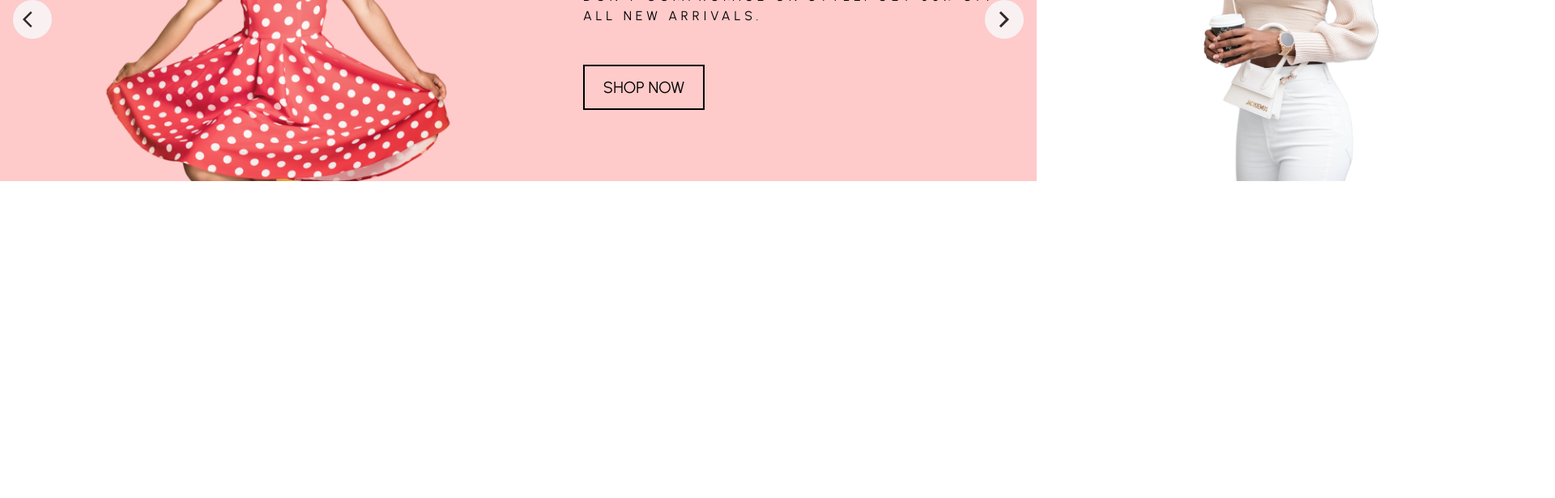
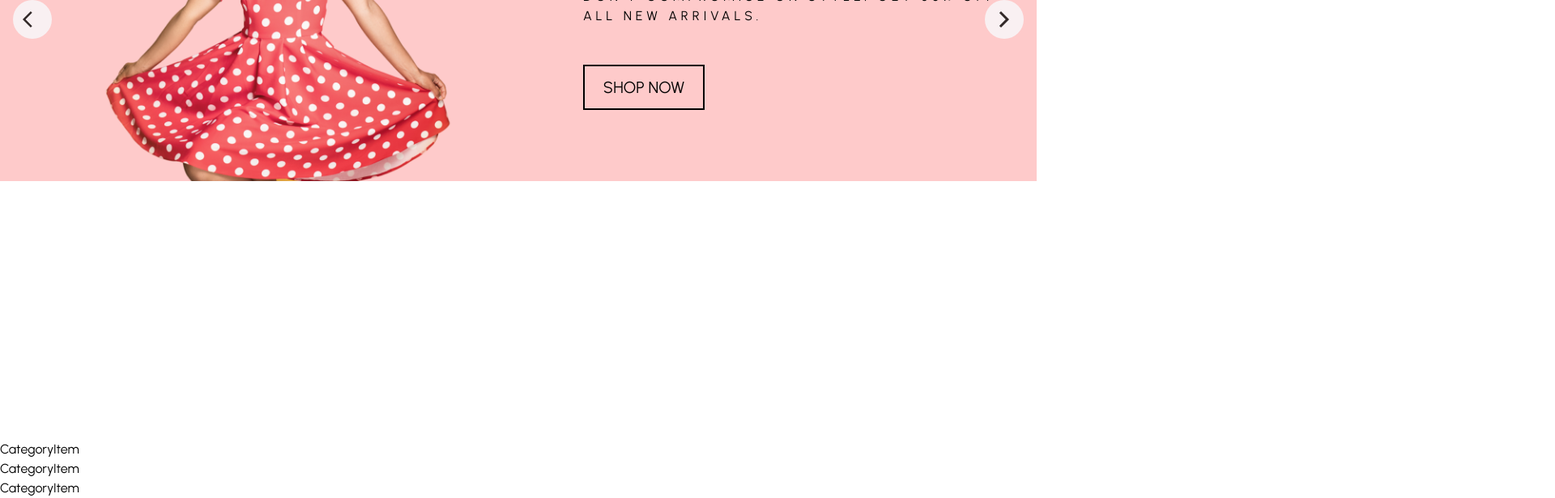
Before and after one commit to ddelimond/Stash, a React (Vite) app: page / in a window 1280 px wide. Shown: the part 393-1009 px from the top of the page at 81% size, 1920 px wide, since content can reach past the window. Before the commit the page ends 937 px from the top, so only its background shows below. Built offline with nearby package versions, Linux system fonts and the light colour scheme.

Commit message:
=fixed slider and added contaier component

```diff
--- /dev/null
+++ b/src/components/Categories.jsx
@@ -0,0 +1,17 @@
+import React from 'react'
+import { categories } from '../data'
+import CategoryItem from './CategoryItem'
+
+const Categories = () => {
+
+
+
+    return (
+
+        <div className='container '>
+            {categories.map((item) => <CategoryItem item={item} />)}
+        </div>
+
+    )
+}
+export default Categories
--- /dev/null
+++ b/src/components/CategoryItem.jsx
@@ -0,0 +1,11 @@
+import React from 'react'
+
+const CategoryItem = ({ item }) => {
+    return (
+        <div className='container '>
+            CategoryItem
+        </div>
+    )
+}
+
+export default CategoryItem
--- a/src/components/Navbar.jsx
+++ b/src/components/Navbar.jsx
@@ -10,7 +10,7 @@
                 <div className="flex justify-between py-5 px-2 items-center" >
                     <div className='flex flex-row items-center '>
                         <span className='text-sm cursor-pointer'>EN</span>
-                        <div className='flex border-black/40 rounded-2xl border-2 p-1 ml-6 border-solid  '>
+                        <div className='flex border-black/40  border-b-2 p-1 ml-6 border-solid  '>
                             <input type="text" className='focus:outline-none' />
                             <SearchIcon className='text-[gray]/40' />
                         </div>
--- a/src/components/Slider.jsx
+++ b/src/components/Slider.jsx
@@ -2,7 +2,7 @@
 import ArrowForwardIosIcon from '@material-ui/icons/ArrowForwardIos';
 import { slider1, slider2, slider3 } from '../assets/index'
 import { useState, useEffect } from 'react';
-import sliderItems from '../data';
+import { sliderItems } from '../data';
 
 
 
@@ -10,15 +10,17 @@
 const Slider = () => {
     const [slideIndex, setSlideIndex] = useState(0)
     const handleClick = (direction) => {
-        direction === 'left' ? setSlideIndex(slideIndex > 0 ? slideIndex - 1 : 2) : setSlideIndex(slideIndex < 2 ? slideIndex + 1 : 0)
+        direction === 'left'
+            ? setSlideIndex(slideIndex > 0 ? slideIndex - 1 : 2) :
+            setSlideIndex(slideIndex < 2 ? slideIndex + 1 : 0)
     }
 
     return (
-        <div className=" container w-screen max-w-full h-screen flex  relative">
+        <div className=" container w-screen overflow-hidden max-w-full h-screen flex  relative">
             <div className="flex justify-center absolute  opacity-80 left-[1rem] z-10 cursor-pointer bottom-60 top-0 m-auto items-center h-12 w-12 bg-slate-50 rounded-3xl">
                 <ArrowBackIosIcon onClick={() => handleClick('left')} />
             </div>
-            <div className={`wrapper transition ease-in-out delay-500 m-0    translate-x-[${slideIndex * -100}vw] flex h-full`}>
+            <div className={`wrapper transition-all ease duration-[1500ms] m-0    translate-x-[${slideIndex * -100}vw] flex h-full`}>
                 {sliderItems.map((slide) => {
                     return (
                         <div key={slide.id} className={`slide flex w-screen ${slide.bg}  items-center  h-[60vh]`}>
--- a/src/data.js
+++ b/src/data.js
@@ -1,6 +1,6 @@
 import { slider1, slider2, slider3 } from "./assets/index"
 
-const sliderItems = [
+export const sliderItems = [
     {
         id: 1,
         img: slider1,
@@ -24,13 +24,55 @@
     }
 
 ]
+export const categories = [
+    {
+        id: 1,
+        img: "https://images.pexels.com/photos/5886041/pexels-photo-5886041.jpeg?auto=compress&cs=tinysrgb&dpr=2&h=650&w=940",
+        title: "SHIRT STYLE!",
+    },
+    {
+        id: 2,
+        img: "https://images.pexels.com/photos/2983464/pexels-photo-2983464.jpeg?auto=compress&cs=tinysrgb&dpr=2&h=650&w=940",
+        title: "LOUNGEWEAR LOVE",
+    },
+    {
+        id: 3,
+        img: "https://images.pexels.com/photos/5480696/pexels-photo-5480696.jpeg?auto=compress&cs=tinysrgb&dpr=2&w=500",
+        title: "LIGHT JACKETS",
+    },
+];
 
-
-
-
-
-
-
-
-
-export default sliderItems
+export const popularProducts = [
+    {
+        id: 1,
+        img: "https://d3o2e4jr3mxnm3.cloudfront.net/Mens-Jake-Guitar-Vintage-Crusher-Tee_68382_1_lg.png",
+    },
+    {
+        id: 2,
+        img: "https://cdn.shopify.com/s/files/1/0101/4832/products/Angela_Natural_Tee.png?v=1606780388",
+    },
+    {
+        id: 3,
+        img: "https://www.prada.com/content/dam/pradanux_products/U/UCS/UCS319/1YOTF010O/UCS319_1YOT_F010O_S_182_SLF.png",
+    },
+    {
+        id: 4,
+        img: "https://www.burdastyle.com/pub/media/catalog/product/cache/7bd3727382ce0a860b68816435d76e26/107/BUS-PAT-BURTE-1320516/1170x1470_BS_2016_05_132_front.png",
+    },
+    {
+        id: 5,
+        img: "https://images.ctfassets.net/5gvckmvm9289/3BlDoZxSSjqAvv1jBJP7TH/65f9a95484117730ace42abf64e89572/Noissue-x-Creatsy-Tote-Bag-Mockup-Bundle-_4_-2.png",
+    },
+    {
+        id: 6,
+        img: "https://d3o2e4jr3mxnm3.cloudfront.net/Rocket-Vintage-Chill-Cap_66374_1_lg.png",
+    },
+    {
+        id: 7,
+        img: "https://www.vintageindustries.nl/download_front/qympzk1762/2217_Arrow_Jacket_Forest.png",
+    },
+    {
+        id: 8,
+        img: "https://www.pngarts.com/files/3/Women-Jacket-PNG-High-Quality-Image.png",
+    },
+]
--- a/src/pages/Home.jsx
+++ b/src/pages/Home.jsx
@@ -2,13 +2,14 @@
 import Navbar from '../components/Navbar'
 import Announcement from '../components/Announcement'
 import Slider from '../components/Slider'
-
+import Categories from '../components/Categories'
 const Home = () => {
     return (
         <>
             <Announcement />
             <Navbar />
             <Slider />
+            <Categories />
         </>
     )
 }
```
